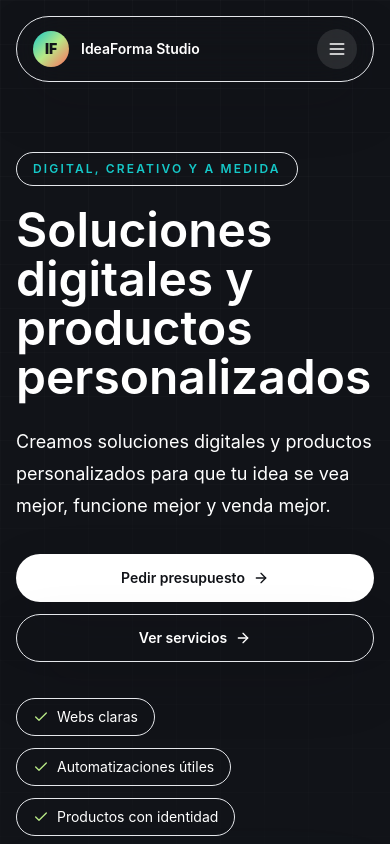
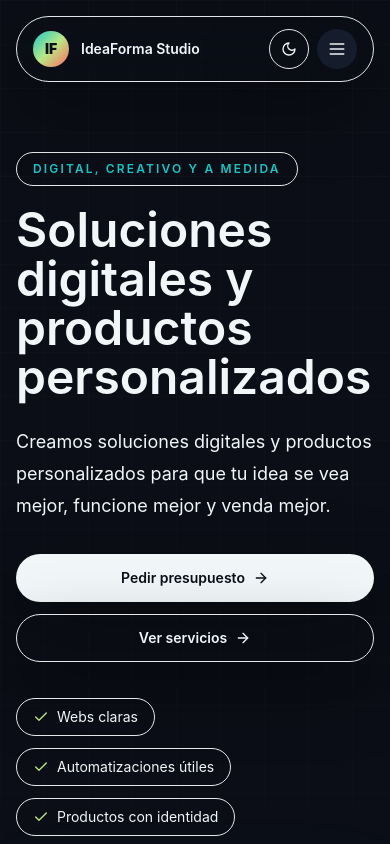
Before and after one commit to Nevadita213/Pagina-web-propia, a Next.js app: page / in a window 390 px wide. Shown: the top 844 px of the page. Built offline with nearby package versions, Linux system fonts and the light colour scheme.

Commit message:
modo oscuro

```diff
--- a/src/app/globals.css
+++ b/src/app/globals.css
@@ -5,6 +5,43 @@
 :root {
   --font-sans: "Inter", "Segoe UI", sans-serif;
   --section-pad: clamp(4rem, 8vw, 7rem);
+  color-scheme: dark;
+  --color-ink: 11 14 22;
+  --color-mist: 16 20 31;
+  --color-paper: 241 246 248;
+  --color-page: 8 11 18;
+  --color-surface: 11 15 25;
+  --color-panel: 16 21 34;
+  --color-elevated: 22 29 45;
+  --color-text: 241 246 248;
+  --color-muted: 164 176 190;
+  --color-line: 255 255 255;
+  --shadow-glow: 0 24px 90px rgba(21, 200, 200, 0.2);
+  --shadow-lift: 0 24px 70px rgba(0, 0, 0, 0.34);
+  --page-background:
+    radial-gradient(circle at 14% 8%, rgba(21, 200, 200, 0.2), transparent 30rem),
+    radial-gradient(circle at 86% 10%, rgba(119, 88, 209, 0.16), transparent 30rem),
+    linear-gradient(180deg, #070b12 0%, #101522 48%, #0b0f19 100%);
+}
+
+html.light {
+  color-scheme: light;
+  --color-ink: 18 22 31;
+  --color-mist: 230 236 239;
+  --color-paper: 250 247 241;
+  --color-page: 237 242 244;
+  --color-surface: 242 246 247;
+  --color-panel: 250 247 241;
+  --color-elevated: 255 252 246;
+  --color-text: 18 22 31;
+  --color-muted: 92 104 116;
+  --color-line: 18 22 31;
+  --shadow-glow: 0 24px 80px rgba(21, 200, 200, 0.16);
+  --shadow-lift: 0 24px 64px rgba(18, 22, 31, 0.12);
+  --page-background:
+    radial-gradient(circle at 10% 10%, rgba(21, 200, 200, 0.16), transparent 30rem),
+    radial-gradient(circle at 90% 6%, rgba(255, 107, 94, 0.12), transparent 28rem),
+    linear-gradient(180deg, #edf2f4 0%, #f8f3ea 52%, #e9f2f2 100%);
 }
 
 * {
@@ -13,16 +50,31 @@
 
 html {
   scroll-behavior: smooth;
+  background: rgb(var(--color-page));
 }
 
 body {
   margin: 0;
-  color: #111318;
-  background:
-    radial-gradient(circle at 10% 10%, rgba(21, 200, 200, 0.12), transparent 32rem),
-    radial-gradient(circle at 90% 5%, rgba(255, 107, 94, 0.12), transparent 28rem),
-    #f7f8fa;
+  color: rgb(var(--color-text));
+  background: var(--page-background);
   font-family: var(--font-sans);
+  transition:
+    background 500ms ease,
+    color 300ms ease;
+}
+
+body,
+section,
+header,
+footer,
+a,
+button,
+article,
+div,
+span {
+  transition-property: background-color, border-color, color, box-shadow;
+  transition-duration: 260ms;
+  transition-timing-function: ease;
 }
 
 a {
@@ -48,15 +100,15 @@ a {
   pointer-events: none;
   opacity: 0.34;
   background-image:
-    linear-gradient(rgba(255, 255, 255, 0.06) 1px, transparent 1px),
-    linear-gradient(90deg, rgba(255, 255, 255, 0.06) 1px, transparent 1px);
+    linear-gradient(rgb(var(--color-line) / 0.06) 1px, transparent 1px),
+    linear-gradient(90deg, rgb(var(--color-line) / 0.06) 1px, transparent 1px);
   background-size: 44px 44px;
   mask-image: linear-gradient(to bottom, black, transparent);
 }
 
 .glass-panel {
-  border: 1px solid rgba(255, 255, 255, 0.18);
-  background: rgba(255, 255, 255, 0.12);
+  border: 1px solid rgb(var(--color-line) / 0.14);
+  background: rgb(var(--color-panel) / 0.68);
   backdrop-filter: blur(18px);
 }
 
--- a/src/app/layout.tsx
+++ b/src/app/layout.tsx
@@ -13,8 +13,28 @@ export default function RootLayout({
 }: Readonly<{
   children: React.ReactNode;
 }>) {
+  const themeScript = `
+    (function () {
+      try {
+        var saved = localStorage.getItem("theme");
+        var prefersDark = window.matchMedia("(prefers-color-scheme: dark)").matches;
+        var theme = saved === "light" || saved === "dark" ? saved : prefersDark ? "dark" : "light";
+        var root = document.documentElement;
+        root.classList.remove("light", "dark");
+        root.classList.add(theme);
+        root.dataset.theme = theme;
+      } catch (error) {
+        document.documentElement.classList.add("dark");
+        document.documentElement.dataset.theme = "dark";
+      }
+    })();
+  `;
+
   return (
-    <html lang="es">
+    <html lang="es" className="dark" data-theme="dark" suppressHydrationWarning>
+      <head>
+        <script dangerouslySetInnerHTML={{ __html: themeScript }} />
+      </head>
       <body>{children}</body>
     </html>
   );
--- a/src/components/landing-page.tsx
+++ b/src/components/landing-page.tsx
@@ -11,6 +11,7 @@ import {
   KeyRound,
   Mail,
   Menu,
+  Moon,
   MessagesSquare,
   MonitorSmartphone,
   PackageCheck,
@@ -18,12 +19,13 @@ import {
   Send,
   Shirt,
   Sparkles,
+  Sun,
   Workflow,
   X,
   type LucideIcon,
 } from "lucide-react";
 import { motion, useReducedMotion } from "framer-motion";
-import { useState } from "react";
+import { useEffect, useState } from "react";
 import {
   benefits,
   customProducts,
@@ -104,7 +106,7 @@ function SectionHeading({
       </p>
       <h2
         className={`text-balance text-3xl font-semibold sm:text-4xl lg:text-5xl ${
-          tone === "dark" ? "text-paper" : "text-ink"
+          tone === "dark" ? "text-paper" : "text-text"
         }`}
       >
         {title}
@@ -112,7 +114,7 @@ function SectionHeading({
       {description ? (
         <p
           className={`mt-5 text-base leading-8 sm:text-lg ${
-            tone === "dark" ? "text-paper/68" : "text-ink/68"
+            tone === "dark" ? "text-paper/68" : "text-muted"
           }`}
         >
           {description}
@@ -130,6 +132,45 @@ function IconBadge({ icon, className = "" }: { icon: string; className?: string
     >
       <Icon className="h-5 w-5" aria-hidden />
     </span>
+  );
+}
+
+type Theme = "light" | "dark";
+
+function ThemeToggle({ compact = false }: { compact?: boolean }) {
+  const [theme, setTheme] = useState<Theme>("dark");
+
+  useEffect(() => {
+    const rootTheme = document.documentElement.dataset.theme;
+    if (rootTheme === "light" || rootTheme === "dark") {
+      setTheme(rootTheme);
+    }
+  }, []);
+
+  const nextTheme = theme === "dark" ? "light" : "dark";
+
+  function toggleTheme() {
+    const root = document.documentElement;
+    root.classList.remove("light", "dark");
+    root.classList.add(nextTheme);
+    root.dataset.theme = nextTheme;
+    localStorage.setItem("theme", nextTheme);
+    setTheme(nextTheme);
+  }
+
+  return (
+    <button
+      type="button"
+      onClick={toggleTheme}
+      className={`inline-flex h-10 items-center justify-center gap-2 rounded-full border border-line/12 bg-panel/78 text-sm font-semibold text-text shadow-lift backdrop-blur-xl transition hover:-translate-y-0.5 hover:bg-elevated ${
+        compact ? "w-10 px-0" : "px-3"
+      }`}
+      aria-label={`Cambiar a modo ${nextTheme === "dark" ? "oscuro" : "claro"}`}
+      title={`Cambiar a modo ${nextTheme === "dark" ? "oscuro" : "claro"}`}
+    >
+      {theme === "dark" ? <Moon className="h-4 w-4" /> : <Sun className="h-4 w-4" />}
+      {compact ? null : <span>{theme === "dark" ? "Oscuro" : "Claro"}</span>}
+    </button>
   );
 }
 
@@ -165,7 +206,7 @@ function Header() {
 
   return (
     <header className="fixed left-0 right-0 top-0 z-50 px-4 py-4">
-      <div className="mx-auto flex max-w-7xl items-center justify-between rounded-full border border-white/18 bg-ink/72 px-4 py-3 text-paper shadow-lift backdrop-blur-xl">
+      <div className="mx-auto flex max-w-7xl items-center justify-between rounded-full border border-line/12 bg-panel/82 px-4 py-3 text-text shadow-lift backdrop-blur-xl">
         <a href="#" className="flex min-w-0 items-center gap-3">
           <span className="grid h-9 w-9 shrink-0 place-items-center rounded-full bg-gradient-to-br from-aqua via-lime to-coral text-sm font-black text-ink">
             IF
@@ -178,43 +219,52 @@ function Header() {
             <a
               key={link.href}
               href={link.href}
-              className="rounded-full px-4 py-2 text-sm text-paper/72 transition hover:bg-paper/10 hover:text-paper"
+              className="rounded-full px-4 py-2 text-sm text-muted transition hover:bg-elevated hover:text-text"
             >
               {link.label}
             </a>
           ))}
         </nav>
 
+        <div className="hidden items-center gap-2 lg:flex">
+          <ThemeToggle />
           <a
             href={siteConfig.whatsappUrl}
-          className="hidden rounded-full bg-paper px-4 py-2 text-sm font-semibold text-ink transition hover:bg-aqua lg:inline-flex"
+            className="rounded-full bg-aqua px-4 py-2 text-sm font-semibold text-ink transition hover:-translate-y-0.5 hover:bg-lime"
           >
             Pedir presupuesto
           </a>
+        </div>
 
+        <div className="flex items-center gap-2 lg:hidden">
+          <ThemeToggle compact />
           <button
             type="button"
             onClick={() => setOpen((value) => !value)}
-          className="inline-flex h-10 w-10 items-center justify-center rounded-full bg-paper/10 text-paper transition hover:bg-paper/16 lg:hidden"
+            className="inline-flex h-10 w-10 items-center justify-center rounded-full bg-elevated text-text transition hover:bg-line/10"
             aria-label={open ? "Cerrar menu" : "Abrir menu"}
           >
             {open ? <X className="h-5 w-5" /> : <Menu className="h-5 w-5" />}
           </button>
         </div>
+      </div>
 
       {open ? (
-        <div className="mx-auto mt-3 max-w-7xl rounded-[28px] border border-white/14 bg-ink/92 p-3 text-paper shadow-lift backdrop-blur-xl lg:hidden">
+        <div className="mx-auto mt-3 max-w-7xl rounded-[28px] border border-line/12 bg-panel/94 p-3 text-text shadow-lift backdrop-blur-xl lg:hidden">
           {navLinks.map((link) => (
             <a
               key={link.href}
               href={link.href}
               onClick={() => setOpen(false)}
-              className="flex items-center justify-between rounded-2xl px-4 py-3 text-sm text-paper/78 transition hover:bg-paper/10 hover:text-paper"
+              className="flex items-center justify-between rounded-2xl px-4 py-3 text-sm text-muted transition hover:bg-elevated hover:text-text"
             >
               {link.label}
               <ChevronRight className="h-4 w-4" />
             </a>
           ))}
+          <div className="mt-2 flex justify-center">
+            <ThemeToggle />
+          </div>
           <a
             href={siteConfig.whatsappUrl}
             className="mt-2 flex items-center justify-center gap-2 rounded-2xl bg-aqua px-4 py-3 text-sm font-semibold text-ink"
@@ -352,7 +402,7 @@ function WhatWeDo() {
             <motion.a
               key={group.title}
               href={group.href}
-              className={`group relative overflow-hidden rounded-[28px] border bg-gradient-to-br p-6 shadow-lift transition hover:-translate-y-1 sm:p-8 ${
+              className={`group relative overflow-hidden rounded-[28px] border bg-panel bg-gradient-to-br p-6 shadow-lift transition hover:-translate-y-1 hover:bg-elevated sm:p-8 ${
                 accentClasses[group.accent as keyof typeof accentClasses]
               }`}
               whileHover={{ y: -6 }}
@@ -361,13 +411,13 @@ function WhatWeDo() {
               <div className="relative flex flex-col gap-7 sm:flex-row sm:items-start">
                 <IconBadge icon={group.icon} />
                 <div>
-                  <h3 className="text-2xl font-semibold text-ink">{group.title}</h3>
-                  <p className="mt-3 text-base leading-7 text-ink/68">{group.description}</p>
+                  <h3 className="text-2xl font-semibold text-text">{group.title}</h3>
+                  <p className="mt-3 text-base leading-7 text-muted">{group.description}</p>
                   <div className="mt-6 flex flex-wrap gap-2">
                     {group.items.map((item) => (
                       <span
                         key={item}
-                        className="rounded-full border border-ink/10 bg-paper/72 px-3 py-1 text-sm text-ink/72"
+                        className="rounded-full border border-line/10 bg-elevated/72 px-3 py-1 text-sm text-muted"
                       >
                         {item}
                       </span>
@@ -385,7 +435,7 @@ function WhatWeDo() {
 
 function TechServices() {
   return (
-    <MotionSection id="servicios" className="bg-paper px-4 sm:px-6 lg:px-8">
+    <MotionSection id="servicios" className="bg-surface px-4 sm:px-6 lg:px-8">
       <div className="mx-auto max-w-7xl">
         <SectionHeading
           eyebrow="Servicios tecnologicos"
@@ -396,29 +446,29 @@ function TechServices() {
           {techServices.map((service, index) => (
             <motion.article
               key={service.title}
-              className="group rounded-[28px] border border-ink/8 bg-mist p-6 shadow-sm transition hover:-translate-y-1 hover:shadow-lift sm:p-7"
+              className="group rounded-[28px] border border-line/10 bg-panel p-6 shadow-sm transition hover:-translate-y-1 hover:bg-elevated hover:shadow-lift sm:p-7"
               variants={fadeUp}
               transition={{ duration: 0.5, delay: index * 0.05 }}
               whileHover={{ y: -6 }}
             >
               <div className="mb-6 flex items-center justify-between gap-4">
-                <IconBadge icon={service.icon} className="bg-paper text-ink" />
-                <span className="rounded-full bg-aqua/12 px-3 py-1 text-xs font-semibold uppercase tracking-[0.14em] text-ink/62">
+                <IconBadge icon={service.icon} className="bg-elevated text-text" />
+                <span className="rounded-full bg-aqua/12 px-3 py-1 text-xs font-semibold uppercase tracking-[0.14em] text-muted">
                   Digital
                 </span>
               </div>
-              <h3 className="text-2xl font-semibold text-ink">{service.title}</h3>
-              <div className="mt-5 grid gap-4 text-sm leading-6 text-ink/70">
+              <h3 className="text-2xl font-semibold text-text">{service.title}</h3>
+              <div className="mt-5 grid gap-4 text-sm leading-6 text-muted">
                 <p>
-                  <strong className="text-ink">Que es: </strong>
+                  <strong className="text-text">Que es: </strong>
                   {service.what}
                 </p>
                 <p>
-                  <strong className="text-ink">Para quien: </strong>
+                  <strong className="text-text">Para quien: </strong>
                   {service.forWho}
                 </p>
                 <p>
-                  <strong className="text-ink">Beneficio: </strong>
+                  <strong className="text-text">Beneficio: </strong>
                   {service.benefit}
                 </p>
               </div>
@@ -455,7 +505,7 @@ function Products() {
           {customProducts.map((product, index) => (
             <motion.article
               key={product.title}
-              className="group overflow-hidden rounded-[28px] border border-white/12 bg-paper text-ink shadow-lift transition hover:-translate-y-1"
+              className="group overflow-hidden rounded-[28px] border border-line/12 bg-panel text-text shadow-lift transition hover:-translate-y-1 hover:bg-elevated"
               variants={fadeUp}
               transition={{ duration: 0.5, delay: index * 0.05 }}
               whileHover={{ y: -6 }}
@@ -465,12 +515,12 @@ function Products() {
               </div>
               <div className="p-5">
                 <h3 className="text-xl font-semibold">{product.title}</h3>
-                <p className="mt-3 text-sm leading-6 text-ink/66">{product.description}</p>
+                <p className="mt-3 text-sm leading-6 text-muted">{product.description}</p>
                 <div className="mt-5 flex flex-wrap gap-2">
                   {product.useCases.map((item) => (
                     <span
                       key={item}
-                      className="rounded-full bg-ink/6 px-3 py-1 text-xs font-medium text-ink/64"
+                      className="rounded-full bg-elevated px-3 py-1 text-xs font-medium text-muted"
                     >
                       {item}
                     </span>
@@ -498,13 +548,13 @@ function Benefits() {
           {benefits.map((benefit) => (
             <article
               key={benefit.title}
-              className="rounded-[24px] border border-ink/8 bg-paper p-6 shadow-sm transition hover:-translate-y-1 hover:shadow-lift"
+              className="rounded-[24px] border border-line/10 bg-panel p-6 shadow-sm transition hover:-translate-y-1 hover:bg-elevated hover:shadow-lift"
             >
-              <div className="mb-5 grid h-10 w-10 place-items-center rounded-full bg-lime/30 text-ink">
+              <div className="mb-5 grid h-10 w-10 place-items-center rounded-full bg-lime/25 text-text">
                 <Check className="h-5 w-5" />
               </div>
-              <h3 className="text-lg font-semibold text-ink">{benefit.title}</h3>
-              <p className="mt-3 text-sm leading-6 text-ink/66">{benefit.description}</p>
+              <h3 className="text-lg font-semibold text-text">{benefit.title}</h3>
+              <p className="mt-3 text-sm leading-6 text-muted">{benefit.description}</p>
             </article>
           ))}
         </div>
@@ -515,7 +565,7 @@ function Benefits() {
 
 function Process() {
   return (
-    <MotionSection id="proceso" className="bg-paper px-4 sm:px-6 lg:px-8">
+    <MotionSection id="proceso" className="bg-surface px-4 sm:px-6 lg:px-8">
       <div className="mx-auto max-w-7xl">
         <SectionHeading
           eyebrow="Proceso"
@@ -527,15 +577,15 @@ function Process() {
           {processSteps.map((step, index) => (
             <motion.article
               key={step.title}
-              className="relative rounded-[24px] border border-ink/8 bg-mist p-6 shadow-sm"
+              className="relative rounded-[24px] border border-line/10 bg-panel p-6 shadow-sm"
               variants={fadeUp}
               transition={{ duration: 0.5, delay: index * 0.08 }}
             >
-              <span className="mb-6 grid h-12 w-12 place-items-center rounded-full bg-ink text-sm font-bold text-paper shadow-lift">
+              <span className="mb-6 grid h-12 w-12 place-items-center rounded-full bg-aqua text-sm font-bold text-ink shadow-lift">
                 {index + 1}
               </span>
-              <h3 className="text-lg font-semibold text-ink">{step.title}</h3>
-              <p className="mt-3 text-sm leading-6 text-ink/66">{step.description}</p>
+              <h3 className="text-lg font-semibold text-text">{step.title}</h3>
+              <p className="mt-3 text-sm leading-6 text-muted">{step.description}</p>
             </motion.article>
           ))}
         </div>
@@ -557,7 +607,7 @@ function Projects() {
           {projectExamples.map((project, index) => (
             <article
               key={project.title}
-              className="group min-h-[260px] overflow-hidden rounded-[28px] border border-ink/8 bg-paper shadow-sm transition hover:-translate-y-1 hover:shadow-lift"
+              className="group min-h-[260px] overflow-hidden rounded-[28px] border border-line/10 bg-panel shadow-sm transition hover:-translate-y-1 hover:bg-elevated hover:shadow-lift"
             >
               <div
                 className={`h-28 ${
@@ -567,11 +617,11 @@ function Projects() {
                 }`}
               />
               <div className="p-5">
-                <span className="rounded-full bg-ink/6 px-3 py-1 text-xs font-semibold uppercase tracking-[0.12em] text-ink/58">
+                <span className="rounded-full bg-elevated px-3 py-1 text-xs font-semibold uppercase tracking-[0.12em] text-muted">
                   {project.type}
                 </span>
-                <h3 className="mt-5 text-xl font-semibold text-ink">{project.title}</h3>
-                <p className="mt-3 text-sm leading-6 text-ink/66">{project.description}</p>
+                <h3 className="mt-5 text-xl font-semibold text-text">{project.title}</h3>
+                <p className="mt-3 text-sm leading-6 text-muted">{project.description}</p>
               </div>
             </article>
           ))}
@@ -583,7 +633,7 @@ function Projects() {
 
 function FinalCta() {
   return (
-    <section id="contacto" className="bg-paper px-4 py-20 sm:px-6 lg:px-8">
+    <section id="contacto" className="bg-surface px-4 py-20 sm:px-6 lg:px-8">
       <div className="mx-auto max-w-7xl overflow-hidden rounded-[32px] bg-ink p-7 text-paper shadow-glow sm:p-10 lg:p-14">
         <div className="grid gap-10 lg:grid-cols-[1fr_auto] lg:items-center">
           <div>
--- a/tailwind.config.ts
+++ b/tailwind.config.ts
@@ -1,6 +1,7 @@
 import type { Config } from "tailwindcss";
 
 const config: Config = {
+  darkMode: ["class", '[data-theme="dark"]'],
   content: [
     "./src/app/**/*.{js,ts,jsx,tsx,mdx}",
     "./src/components/**/*.{js,ts,jsx,tsx,mdx}",
@@ -9,9 +10,16 @@ const config: Config = {
   theme: {
     extend: {
       colors: {
-        ink: "#111318",
-        mist: "#F7F8FA",
-        paper: "#FFFFFF",
+        ink: "rgb(var(--color-ink) / <alpha-value>)",
+        mist: "rgb(var(--color-mist) / <alpha-value>)",
+        paper: "rgb(var(--color-paper) / <alpha-value>)",
+        page: "rgb(var(--color-page) / <alpha-value>)",
+        surface: "rgb(var(--color-surface) / <alpha-value>)",
+        panel: "rgb(var(--color-panel) / <alpha-value>)",
+        elevated: "rgb(var(--color-elevated) / <alpha-value>)",
+        text: "rgb(var(--color-text) / <alpha-value>)",
+        muted: "rgb(var(--color-muted) / <alpha-value>)",
+        line: "rgb(var(--color-line) / <alpha-value>)",
         aqua: "#15C8C8",
         coral: "#FF6B5E",
         lime: "#B8E986",
@@ -19,8 +27,8 @@ const config: Config = {
         gold: "#F4C95D",
       },
       boxShadow: {
-        glow: "0 24px 80px rgba(21, 200, 200, 0.22)",
-        lift: "0 24px 60px rgba(17, 19, 24, 0.12)",
+        glow: "var(--shadow-glow)",
+        lift: "var(--shadow-lift)",
       },
       fontFamily: {
         sans: ["var(--font-sans)", "Inter", "system-ui", "sans-serif"],
```
Also changed, not shown: 1 other file (tests, documents, lock files or other folders). Lines whose indentation alone changed are shown as unchanged.
